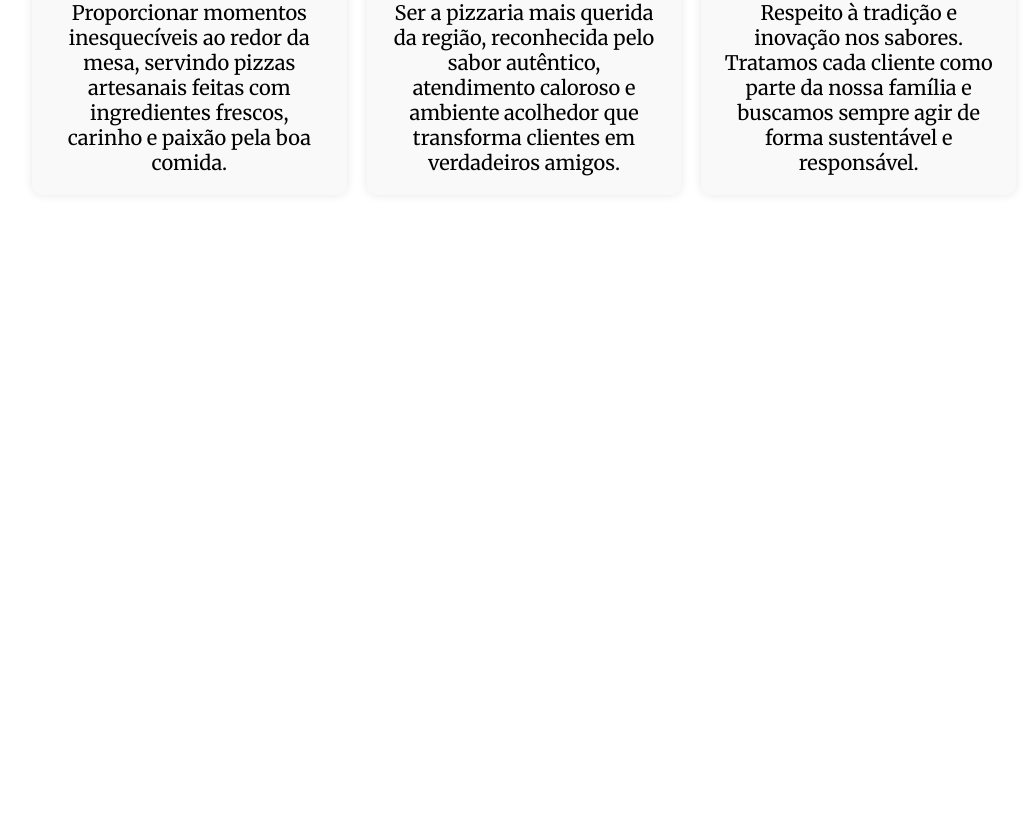
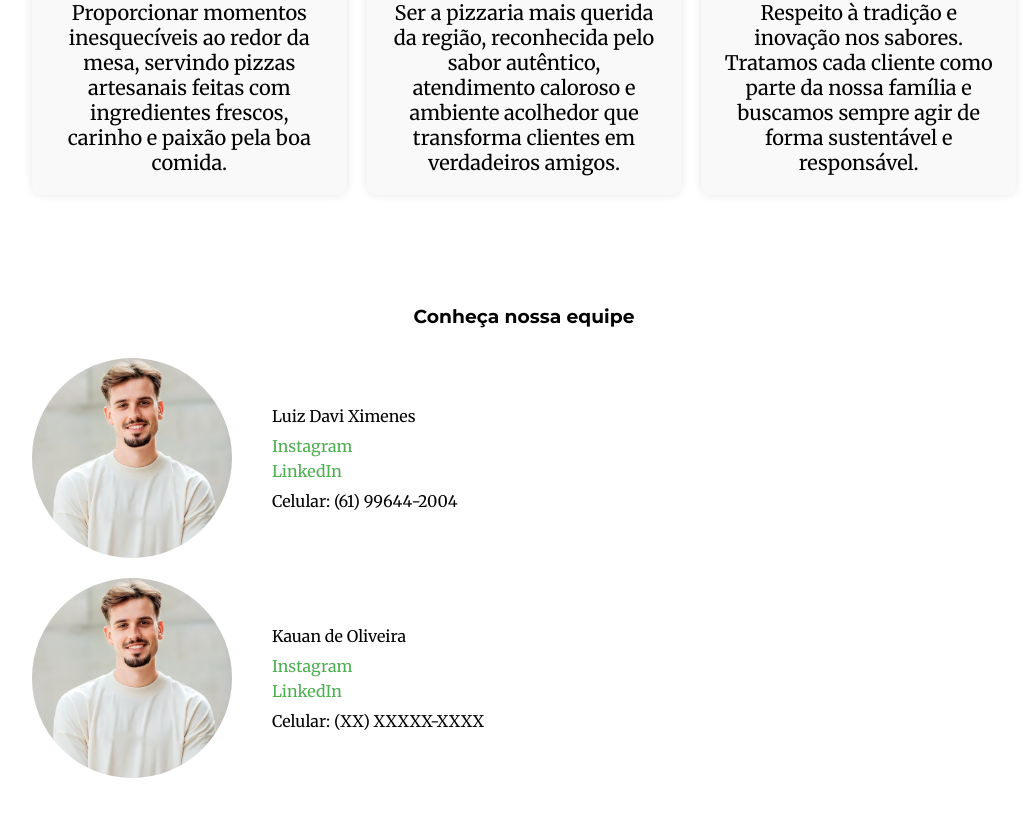
Before and after one commit to luizdavixms/restaurante-react, a React (Vite) app in the folder site-restaurante/: page /Sobre in a window 1280 px wide. Shown: the part 699-1516 px from the top of the page, without its empty margins (116-1139 px from the left). Before the commit the page ends 950 px from the top, so only its background shows below. Built offline with nearby package versions, Linux system fonts and the light colour scheme.

Commit message:
Adicionando a parte de contato da equipe

```diff
--- a/site-restaurante/src/pages/Sobre/index.css
+++ b/site-restaurante/src/pages/Sobre/index.css
@@ -1,16 +1,20 @@
-/* Aplica Montserrat no h1 e h3 */
+body {
+    font-family: 'Merriweather', serif;
+    margin: 0;
+    padding: 0;
+    box-sizing: border-box;
+}
+
 h1, h3 {
     font-family: 'Montserrat', sans-serif;
 }
 
-/* Aplica Merriweather no p */
 p {
     font-family: 'Merriweather', serif;
     font-size: 20px;
     word-wrap: break-word;
 }
 
-/* Resto do seu código */
 .box-1 {
     display: flex;
     flex-direction: row;
@@ -28,6 +32,7 @@ p {
 
 h1 {
     font-size: 50px;
+    margin: 0;
 }
 
 h1, p {
@@ -73,3 +78,58 @@ h1, p {
     margin-bottom: 40px;
     font-size: 23px;
 }
+
+.equipe-titulo {
+    text-align: center;
+    margin-top: 70px;
+    margin-bottom: 30px;
+}
+
+.perfil-luiz, .perfil-kauan {
+    display: flex;
+    flex-direction: row;
+    align-items: center;
+    margin-bottom: 20px;
+}
+
+.foto-equipe {
+    width: 200px;
+    height: 200px;
+    object-fit: cover;
+    border-radius: 50%;
+    margin-right: 20px;
+}
+
+.informacoes-luiz, .informacoes-kauan {
+    display: flex;
+    flex-direction: column;
+    justify-content: center;
+    align-items: flex-start;
+    margin-left: 20px;
+}
+
+.informacoes-luiz p, .informacoes-kauan p {
+    margin: 5px 0;
+    font-size: 16px;
+}
+
+.redes-sociais a {
+    display: block;
+    margin: 5px 0;
+    color: #4CAF50;
+    text-decoration: none;
+}
+
+.redes-sociais a:hover {
+    text-decoration: underline;
+}
+
+.informacoes-luiz, .informacoes-kauan {
+    max-width: 300px;
+}
+
+.box-3 {
+    padding: 20px;
+    margin: 0 auto;
+    max-width: 80%;
+}
--- a/site-restaurante/src/pages/Sobre/index.jsx
+++ b/site-restaurante/src/pages/Sobre/index.jsx
@@ -1,7 +1,8 @@
 import React from 'react';
 import Header from "../../components/Header";
-import "./index.css";  // Garanta que o CSS está sendo importado corretamente
+import "./index.css";
 import primeiraImagem from "../../assets/primeiraImagem.jpg";
+import foto from "../../assets/foto.jpg"
 
 function Sobre() {
   return (
@@ -42,13 +43,31 @@ function Sobre() {
         </div>
       </div>
       <div className='box-3'>
+        <h3 className='equipe-titulo'>Conheça nossa equipe</h3>
         <div className='perfil-luiz'>
-          <img></img>
+          <img src={foto} alt="Luiz" className='foto-equipe' />
+          <div className='informacoes-luiz'>
+            <p>Luiz Davi Ximenes</p>
+            <div className='redes-sociais'>
+              <a href="https://www.instagram.com" target="_blank" rel="noopener noreferrer">Instagram</a>
+              <a href="https://www.linkedin.com/in/luiz-davi-ximenes-miranda-rocha-a0983a267/" target="_blank" rel="noopener noreferrer">LinkedIn</a>
+            </div>
+            <p>Celular: (61) 99644-2004</p>
+          </div>
         </div>
         <div className='perfil-kauan'>
-          <img></img>
+          <img src={foto} alt="Kauan" className='foto-equipe' />
+          <div className='informacoes-kauan'>
+            <p>Kauan de Oliveira</p>
+            <div className='redes-sociais'>
+              <a href="https://www.instagram.com" target="_blank" rel="noopener noreferrer">Instagram</a>
+              <a href="https://www.linkedin.com" target="_blank" rel="noopener noreferrer">LinkedIn</a>
+            </div>
+            <p>Celular: (XX) XXXXX-XXXX</p>
+          </div>
         </div>
       </div>
+
     </>
   );
 }
```
Also changed, not shown: site-restaurante/src/assets/foto.jpg.
